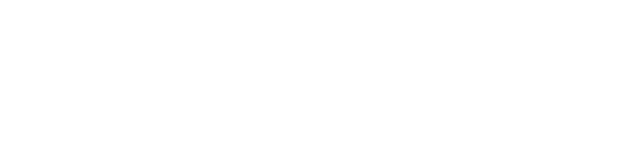
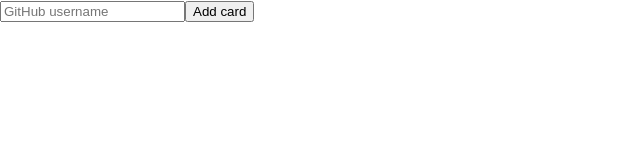
Before and after one commit to dako98/GithubCards, a plain HTML site: page index.html in a window 1280 px wide. Shown: the whole page, without its empty margins (0-640 px from the left). Drawn offline with Linux system fonts and the light colour scheme; the site is published under a folder, as on GitHub Pages, so addresses that start at the root find nothing.

Commit message:
Fix script paths.

```diff
--- a/index.html
+++ b/index.html
@@ -1 +1 @@
-<!doctype html><html lang="en"><head><meta charset="utf-8"/><link rel="icon" href="/favicon.ico"/><meta name="viewport" content="width=device-width,initial-scale=1"/><meta name="theme-color" content="#000000"/><meta name="description" content="Web site created using create-react-app"/><link rel="apple-touch-icon" href="/logo192.png"/><link rel="manifest" href="/manifest.json"/><title>React App</title><script defer="defer" src="/static/js/main.192068af.js"></script><link href="/static/css/main.e6c13ad2.css" rel="stylesheet"></head><body><noscript>You need to enable JavaScript to run this app.</noscript><div id="root"></div></body></html>
+<!doctype html><html lang="en"><head><meta charset="utf-8"/><link rel="icon" href="/favicon.ico"/><meta name="viewport" content="width=device-width,initial-scale=1"/><meta name="theme-color" content="#000000"/><meta name="description" content="Web site created using create-react-app"/><link rel="apple-touch-icon" href="/logo192.png"/><link rel="manifest" href="/manifest.json"/><title>React App</title><script defer="defer" src="./static/js/main.192068af.js"></script><link href="./static/css/main.e6c13ad2.css" rel="stylesheet"></head><body><noscript>You need to enable JavaScript to run this app.</noscript><div id="root"></div></body></html>
```
